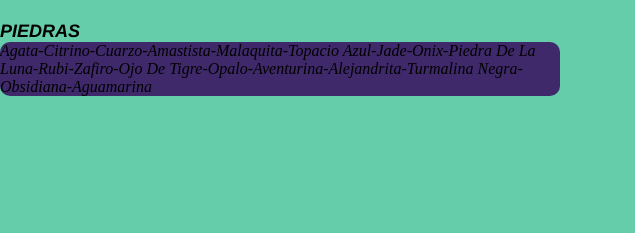
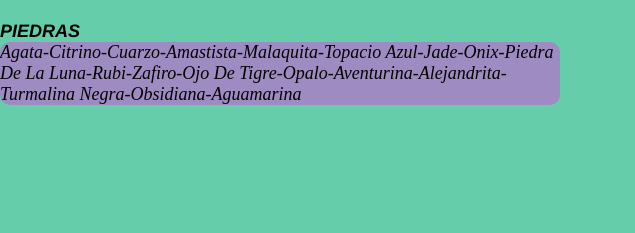
Before and after one commit to Fderrrosa/new.prueba, a plain HTML site: page index.html in a window 1280 px wide. In both pictures the pointer is over the element 280 px from the left and 1232 px from the top of the page. Shown: the part 1163-1396 px from the top of the page, 0-635 px from the left. Drawn offline with Linux system fonts and the light colour scheme.

Commit message:
arreglo-info-piedras-css2

```diff
--- a/style.css
+++ b/style.css
@@ -76,9 +76,9 @@
 }
 
 .info-piedras:hover{
-    background-color: rgb(63, 41, 107);
+    background-color: rgb(157, 139, 193);
     border-radius: 10px;
-    font-size:medium ;
+    font-size:large ;
     font-style: italic;
     transform: scale(1);
     transition: all 2s;
```
